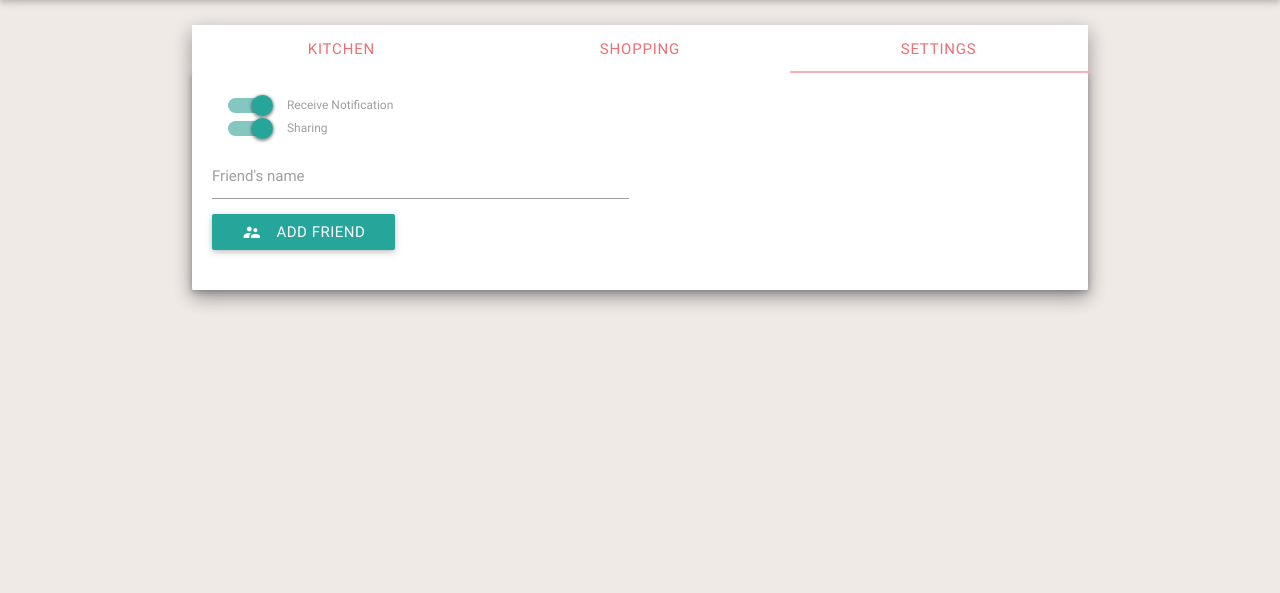
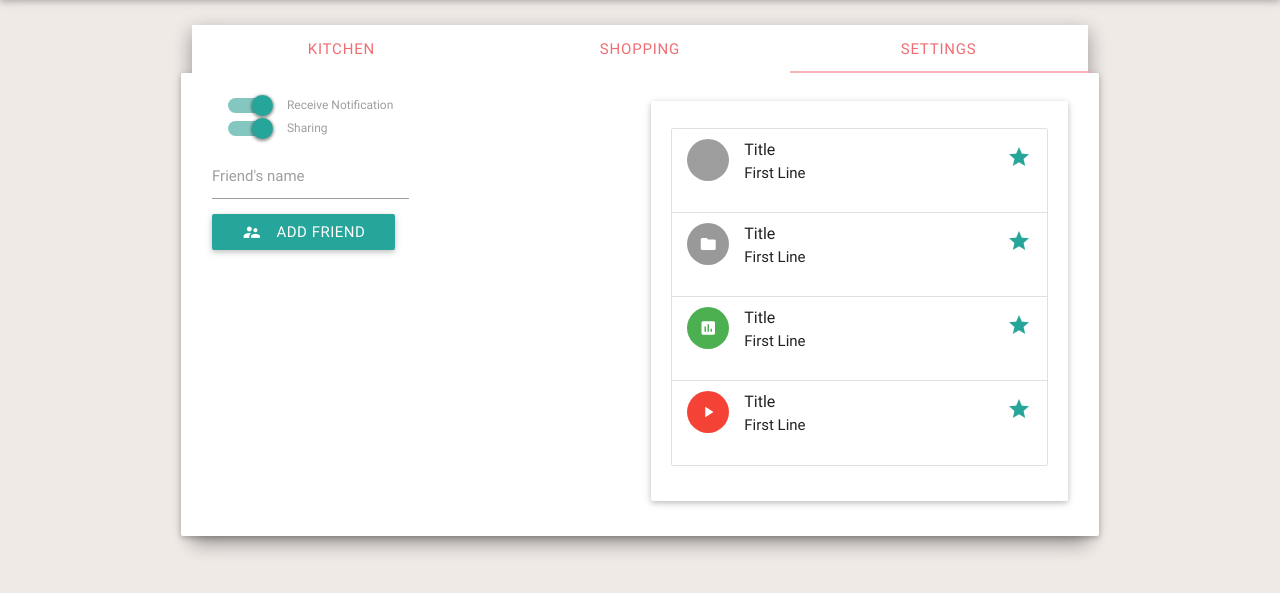
Before and after one commit to nmill128/kitchenSync, a Flask app: template templates/dashboard.html in a window 1280 px wide, after a click on "SETTINGS". Shown: the part 64-657 px from the top of the page. Run offline with Flask 2, Linux system fonts and the light colour scheme; the template is opened without the code that fills it, so the values that code supplies are empty; some libraries are stand-ins or nearby versions; grey boxes are pictures that could not be loaded.

Commit message:
Friendship List

```diff
--- a/templates/dashboard.html
+++ b/templates/dashboard.html
@@ -138,13 +138,12 @@
             <div id="htmlinsertre">
                 <table class="notebook-form centered">
                     <thead>
-                    <tr>
+                    <tr style="border-bottom: none;">
                         <th></th>
                         <th><h4 class="td_left_text">Shopping List</h4></th>
                         <th></th>
                         <th></th>
                         <th></th>
-
                     </tr>
                     <tr>
                         <th data-field="checkbox"></th>
@@ -213,7 +212,8 @@
 
         </div>
         <div id="tab3">
-            <div class="card-panel no_top_margin">
+            <div class="card-panel no_top_margin row">
+                <div class="col s12 m6">
                     <div class="switch">
                         <label>
                             <input checked type="checkbox">
@@ -241,6 +241,42 @@
 
                     </div>
 
+                </div>
+
+                <div class="col s12 m6">
+                    <div class="card-panel white">
+                        <ul class="collection">
+                            <li class="collection-item avatar">
+                                <img src="images/yuna.jpg" alt="" class="circle">
+                                <span class="title">Title</span>
+                                <p>First Line
+                                </p>
+                                <a href="#!" class="secondary-content"><i class="material-icons">grade</i></a>
+                            </li>
+                            <li class="collection-item avatar">
+                                <i class="material-icons circle">folder</i>
+                                <span class="title">Title</span>
+                                <p>First Line
+                                </p>
+                                <a href="#!" class="secondary-content"><i class="material-icons">grade</i></a>
+                            </li>
+                            <li class="collection-item avatar">
+                                <i class="material-icons circle green">insert_chart</i>
+                                <span class="title">Title</span>
+                                <p>First Line
+                                </p>
+                                <a href="#!" class="secondary-content"><i class="material-icons">grade</i></a>
+                            </li>
+                            <li class="collection-item avatar">
+                                <i class="material-icons circle red">play_arrow</i>
+                                <span class="title">Title</span>
+                                <p>First Line
+                                </p>
+                                <a href="#!" class="secondary-content"><i class="material-icons">grade</i></a>
+                            </li>
+                        </ul>
+                    </div>
+                </div>
             </div>
         </div>
 
```
Lines whose indentation alone changed are shown as unchanged.
